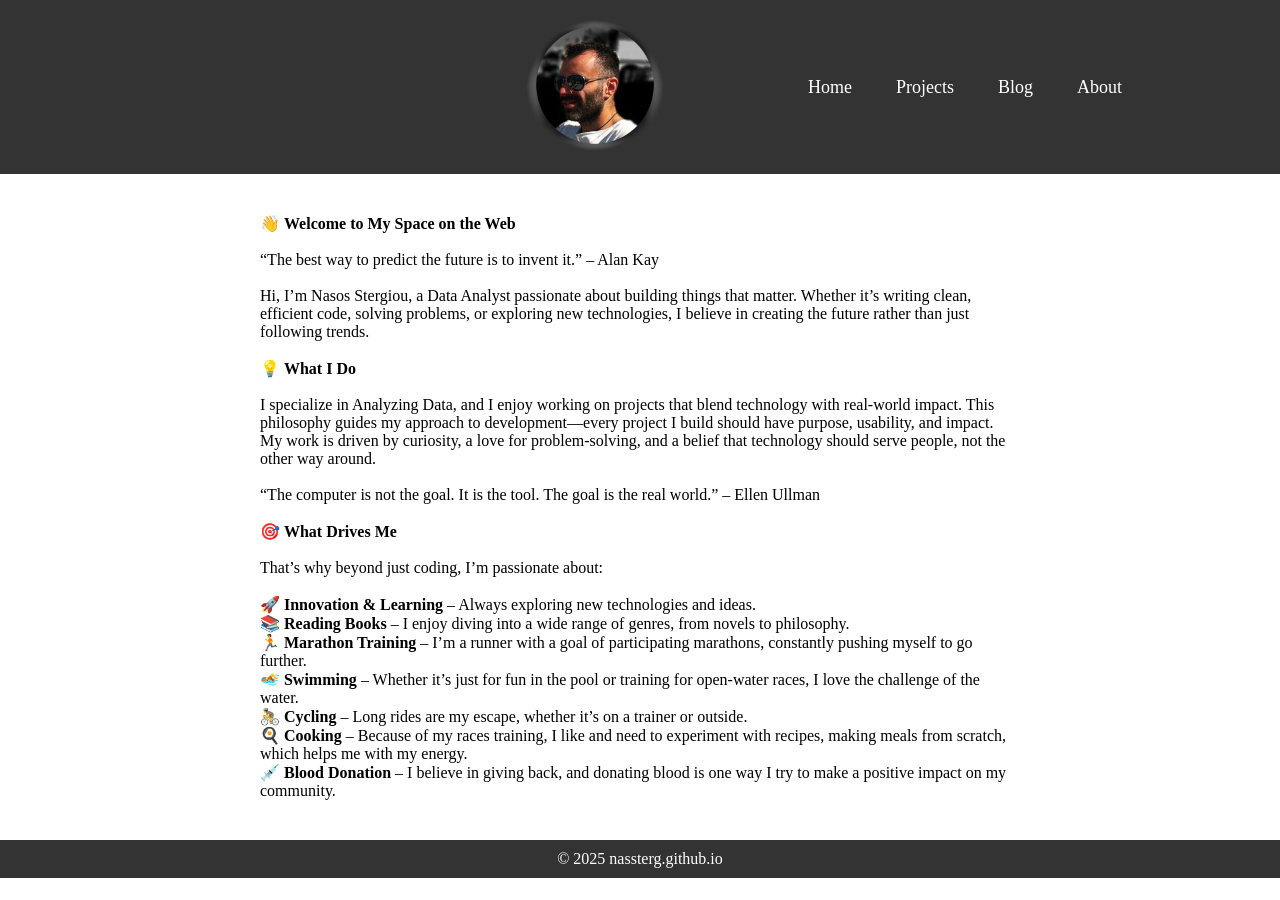
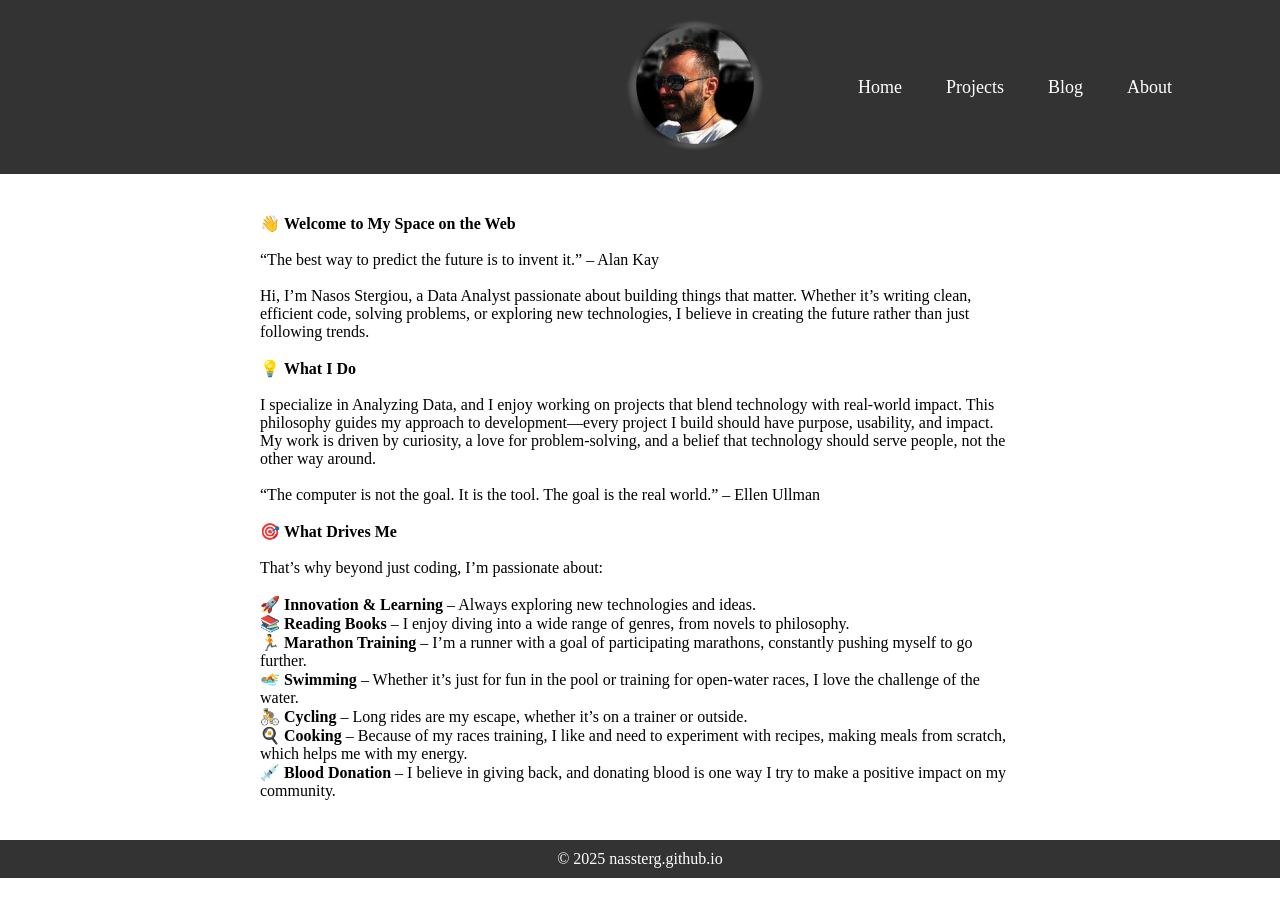
Before and after one commit to nassterg/nassterg.github.io, a Jekyll site: the page built from README.md, in a window 1280 px wide. Built offline with Jekyll 4.4.1, drawn with Linux system fonts in a browser that asks for light colours; our own code applies the rules of GitHub Pages for plain Markdown files.

Commit message:
Update style.css

```diff
--- a/assets/css/style.css
+++ b/assets/css/style.css
@@ -47,7 +47,7 @@
 
 /* Logo positioned near the menu, not far right */
 .logo {
-    margin-left: 500px; /* Move it a bit away from the menu */
+    margin-left: 600px; /* Move it a bit away from the menu */
 }
 
 .logo .avatar {
```
